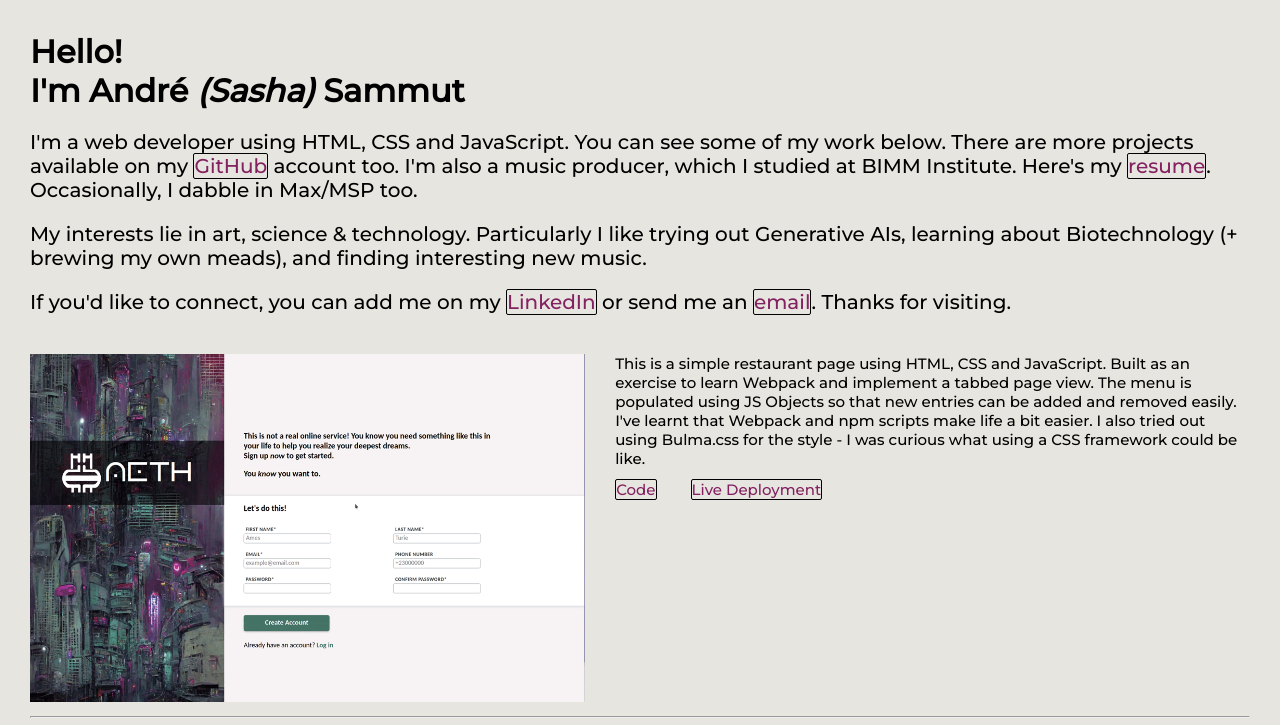
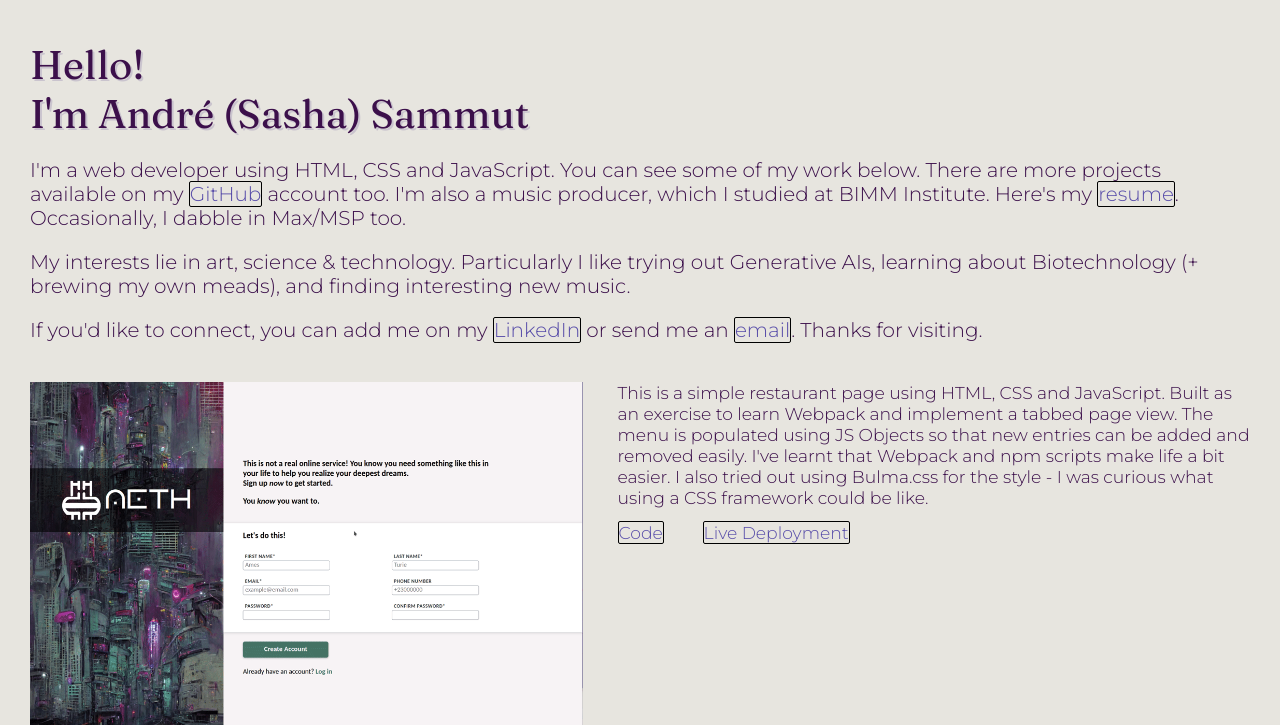
Before and after one commit to Volfy/portfolio, a plain HTML site: page index.html in a window 1280 px wide. Shown: the top 725 px of the page. Drawn offline with Linux system fonts and the light colour scheme.

Commit message:
change fonts. fix issue with fzbz and low buttons.

```diff
--- a/styles.css
+++ b/styles.css
@@ -1,4 +1,4 @@
-@import url('https://fonts.googleapis.com/css2?family=Montserrat:wght@300;500');
+@import url('https://fonts.googleapis.com/css2?family=Fraunces:opsz@9..144&family=Montserrat:wght@300;500');
 
 :root {
     --neutral: #e7e5df;
@@ -23,6 +23,8 @@
     align-items: center;
 
     font-size: 1.25em;
+    font-weight: 200;
+    color: var(--main-dark);
 }
 main {
     margin: 1.5em;
@@ -36,13 +38,14 @@
     animation-timing-function: ease-in;
 }
 .left {
-    grid-column: 1/7;
+    grid-column: 1/8;
     grid-row: 2/8;
 
 }
 .right {
     grid-column: 8/19;
     grid-row: 2/11;
+    margin-left: 3em;
 }
 
 
@@ -51,13 +54,19 @@
 /* GENERAL */
 h1 {
     margin: 0;
-    font-size: 1.6em;
+    font-size: 2em;
+    /* text-transform: uppercase; */
+    font-family: 'Fraunces', serif;
+    /* font-style: italic; */
+    color: var(--main-dark);
+    text-shadow: 2px 2px var(--neutaccent);
 }
 .diff-line {
     display: block;
 }
 .sasha {
-    font-style: italic;
+    font-weight: 400;
+    /* font-style: italic; */
 }
 img {
     max-width: 450px;
@@ -66,7 +75,7 @@
     border: 1px solid black;
     border-radius: 2px;
     text-decoration: none;
-    color: var(--accent);
+    color: var(--main-light);
 }
 a:hover {
     animation: towhite 0.5s forwards;
@@ -97,7 +106,7 @@
 .card {
     display: flex;
     gap: 2em;
-    font-size: 0.75em;
+    font-size: 0.86em;
 }
 /* Remove a styling from imgs in cards */
 .card > a {
@@ -131,7 +140,9 @@
     grid-column: 1/-1;
     grid-row: -3/-2;
     font-size: 4em;
-    width: 100%;
+    /* width: 100%; */
+    font-weight: 600;
+
 }
 .fzbz div {
     display: inline-block;
@@ -142,9 +153,11 @@
     border: none;
     background: none;
     font-size: 1em;
+    color: var(--main-dark);
 }
 .fzbz button:hover {
     color: white;
+
 }
 .fadeon {
     animation: num 1s;
@@ -178,19 +191,19 @@
 }
 @keyframes num {
     from {color: blue;}
-    to {color: black;}
+    to {color: var(--main-dark);}
 }
 @keyframes fzbz {
     from {color: red;}
-    to {color: black;}
+    to {color: var(--main-dark);}
 }
 @keyframes fz {
     from {color: rgb(0, 215, 0);}
-    to {color: black;}
+    to {color: var(--main-dark);}
 }
 @keyframes bz {
     from {color: yellow;}
-    to {color: black;}
+    to {color: var(--main-dark);}
 }
 
 /* RESPONSIVE */
@@ -241,6 +254,9 @@
     .wpos-large {
         display: none;
     }
+    .right {
+        margin-left: initial;
+    }
 }
 @media (max-width: 800px) {
     main {
@@ -266,13 +282,17 @@
     }
     h1 {
         margin-top: 1em;
-        font-size: 1.2em;
+        font-size: 1.5em;
     }
     .wpos-small {
         display: inline;
     }
     .wpos-large {
         display: none;
+    }
+
+    .right {
+        margin-left: initial;
     }
 
     .fzbz {
```
